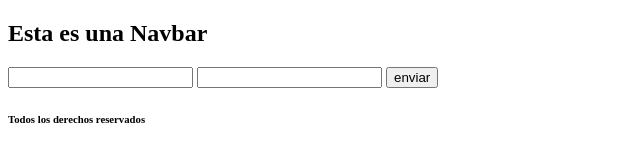
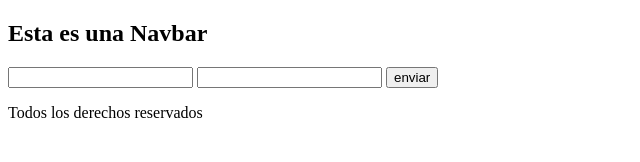
Before and after one commit to Emiliano-Rotta/Talento-digital-Modulo-2-clase-16-sesion-12, a plain HTML site: page index.html in a window 1280 px wide. Shown: the whole page, without its empty margins (0-640 px from the left). Drawn offline with Linux system fonts and the light colour scheme.

Commit message:
feat footer

```diff
--- a/index.html
+++ b/index.html
@@ -13,7 +13,7 @@
       <input type="submit" value="enviar" />
     </form>
     <footer>
-        <h6>Todos los derechos reservados</h6>
+        <p>Todos los derechos reservados</p>
     </footer>
   </body>
 </html>
```
